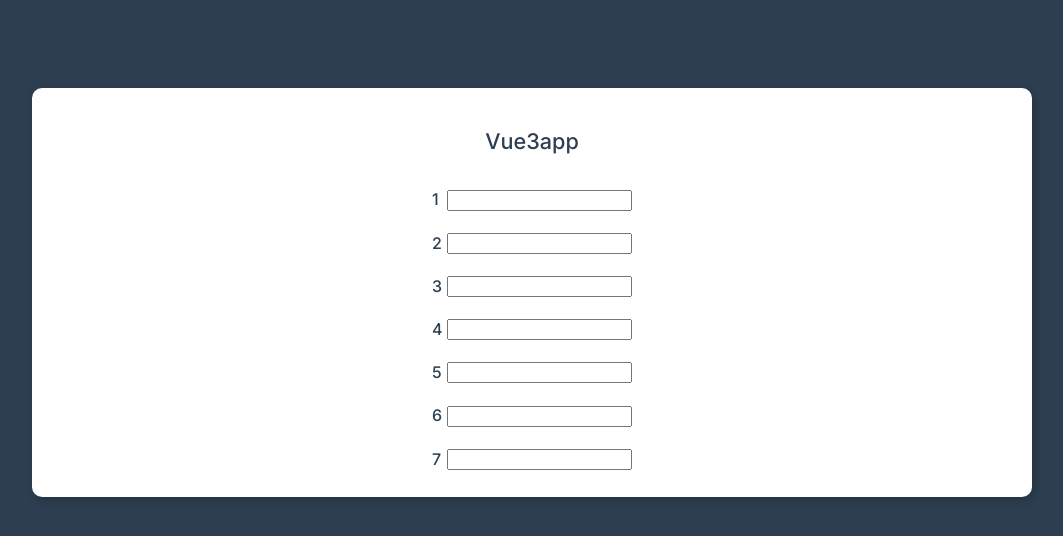
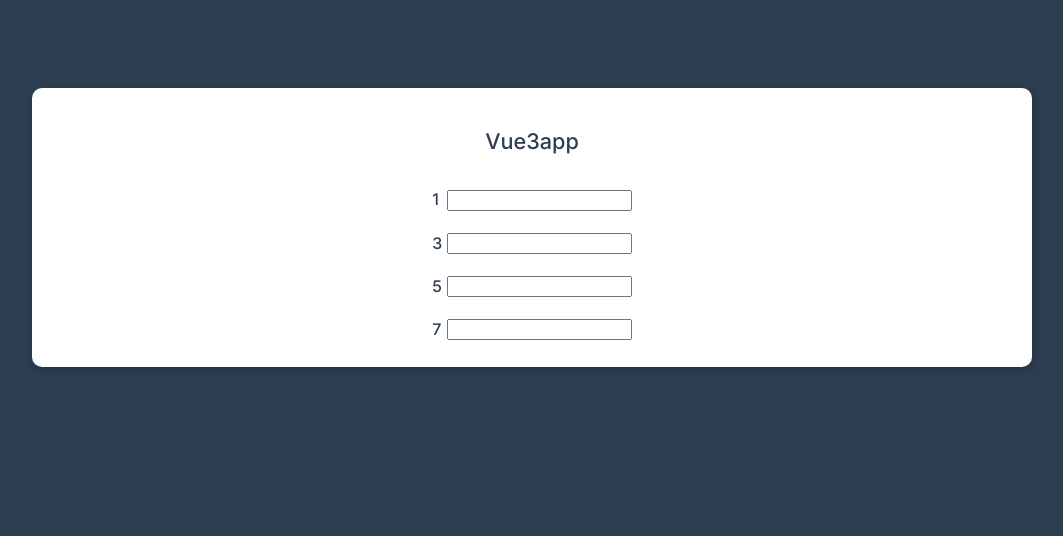
Before and after one commit to tbunitrade/vue3-sandbox, a plain HTML site: page index.html in a window 1280 px wide. Shown: the whole page, without its empty margins (108-1171 px from the left). Drawn offline with nearby package versions, Linux system fonts and the light colour scheme.

Commit message:
Computed ability to filter the List items

```diff
--- a/app.js
+++ b/app.js
@@ -3,9 +3,14 @@ Vue.createApp({
     data: () => ({
         myHtml: '<h3>Vue3app</h3>',
         //first  model
-        title:'I am title',
-        items: [1,2,3,4,5,6,7]
+        title: 'I am title',
+        items: [1, 2, 3, 4, 5, 6, 7]
     }),
+    computed: {
+        eventItems(){
+            return this.items.filter(i=> i % 2 !== 0)
+        }
+    }
     // methods: {
     //     stopPropagation(event) {
     //         event.stopPropagation()
--- a/index.html
+++ b/index.html
@@ -9,12 +9,14 @@
     <link rel="stylesheet" href="./sierra-style.css">
 
     <style>
-        [v-cloak] { display: none}
+        [v-cloak] {
+            display: none
+        }
     </style>
 </head>
 <body>
 <div id="app" class="container pt-5" v-cloak>
-    <div class="card center" >
+    <div class="card center">
         <!--        интерполяция-->
         <div v-html="myHtml"></div>
         <!--        <h1 v-text="title"></h1>-->
@@ -25,7 +27,7 @@
         <ul class="list" v-if="items.length">
             <li
                     class="list-item"
-                    v-for="(item, key) in items"
+                    v-for="(item, key) in eventItems"
                     @click="items.splice(key , 1)"
                     :key="item"
             >
@@ -34,11 +36,11 @@
                 </strong>&nbsp;
 
                 <!--                <input type="text" @click="stopPropagation" >-->
-                <input type="text" @click.stop >
+                <input type="text" @click.stop>
 
             </li>
         </ul>
-        <h3 v-show="items.length === 0">  no elements</h3>
+        <h3 v-show="items.length === 0"> no elements</h3>
     </div>
 </div>
 
```
Lines whose indentation alone changed are shown as unchanged.
